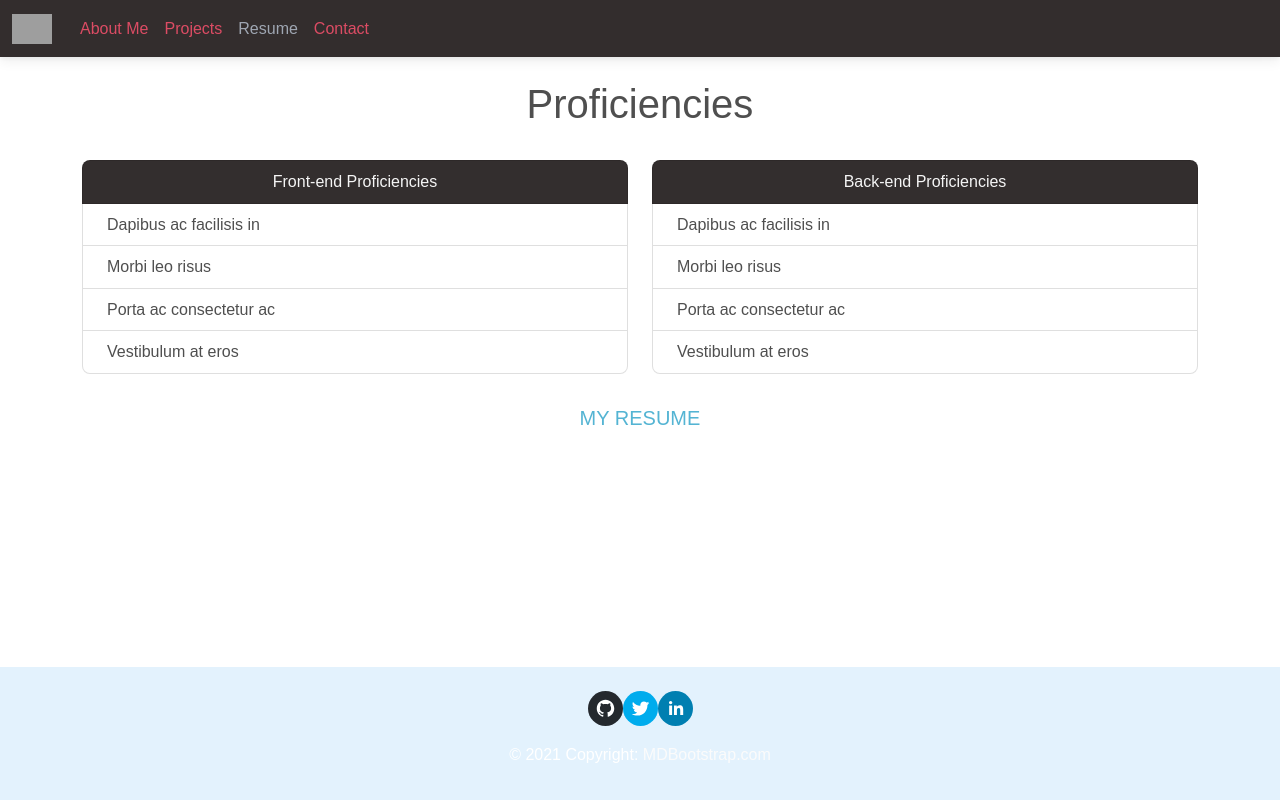
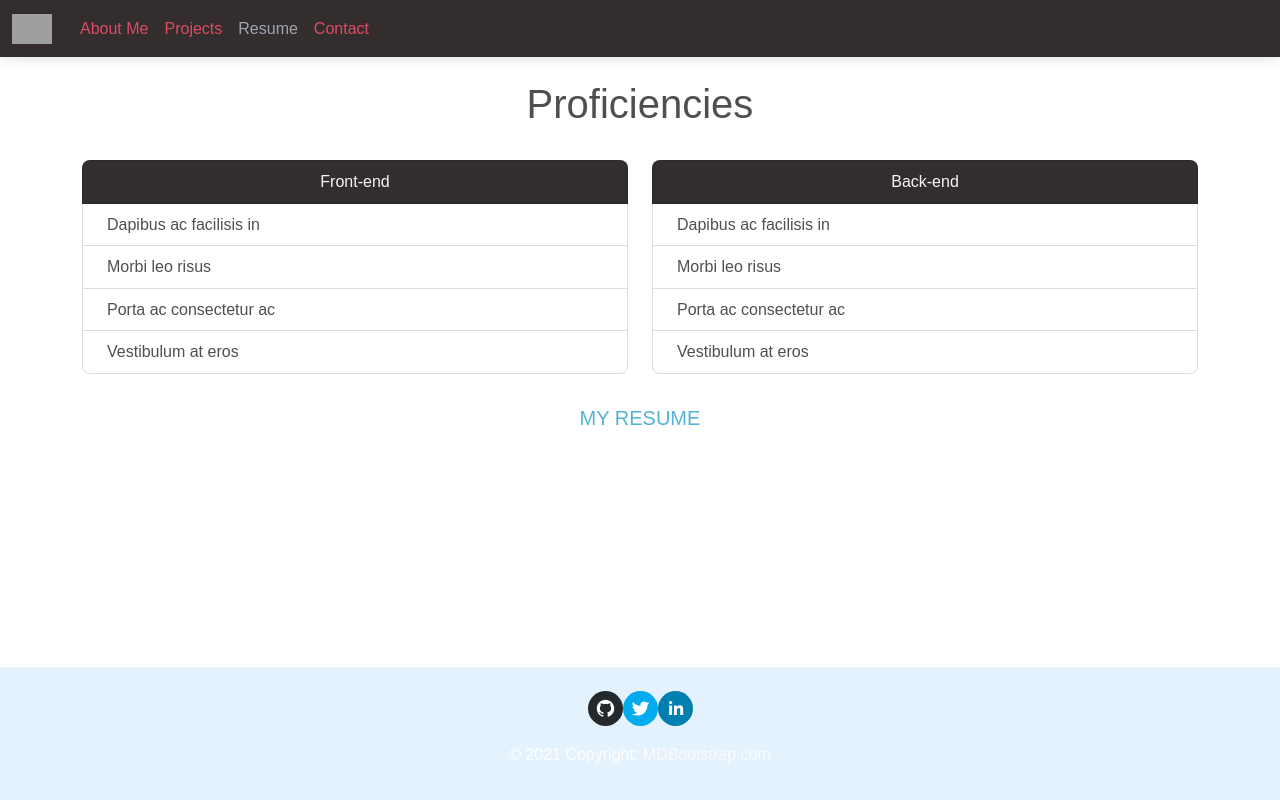
Before and after one commit to delaluz12/myReactPortfolio, a React (Create React App) app: page /resume in a window 1280 px wide. Built offline with nearby package versions, Linux system fonts and the light colour scheme; grey boxes are pictures that could not be loaded.

Commit message:
centering and style edits

```diff
--- a/src/components/Resume.js
+++ b/src/components/Resume.js
@@ -16,37 +16,50 @@ import {
 function Resume() {
   return (
     <MDBContainer>
-      <MDBRow  className='d-flex justify-content-center'>
-      <h1 className="topmargin text-center" style={{marginBottom: '2rem'}}>Proficiencies</h1>
-        <MDBCol md='6' >
-          <MDBListGroup flush style={{ minWidth: "22rem"}} >
-            <MDBListGroupItem color='dark' className='text-center'>Front-end Proficiencies</MDBListGroupItem>
+      <MDBRow className="d-flex justify-content-center">
+        <h1 className="topmargin text-center" style={{ marginBottom: "2rem" }}>
+          Proficiencies
+        </h1>
+        <MDBCol md="6">
+          <MDBListGroup flush>
+            <MDBListGroupItem color="dark" className="text-center">
+              Front-end
+            </MDBListGroupItem>
             <MDBListGroupItem>Dapibus ac facilisis in</MDBListGroupItem>
             <MDBListGroupItem>Morbi leo risus</MDBListGroupItem>
             <MDBListGroupItem>Porta ac consectetur ac</MDBListGroupItem>
             <MDBListGroupItem>Vestibulum at eros</MDBListGroupItem>
           </MDBListGroup>
         </MDBCol>
-        <MDBCol md='6'>
-          <MDBListGroup flush style={{ minWidth: "22rem" }} >
-            <MDBListGroupItem color='dark' className='text-center'>Back-end Proficiencies</MDBListGroupItem>
+        <MDBCol md="6">
+          <MDBListGroup flush>
+            <MDBListGroupItem color="dark" className="text-center">
+              Back-end
+            </MDBListGroupItem>
             <MDBListGroupItem>Dapibus ac facilisis in</MDBListGroupItem>
             <MDBListGroupItem>Morbi leo risus</MDBListGroupItem>
             <MDBListGroupItem>Porta ac consectetur ac</MDBListGroupItem>
             <MDBListGroupItem>Vestibulum at eros</MDBListGroupItem>
           </MDBListGroup>
         </MDBCol>
-        <MDBCol md='6' className='m-4 d-flex justify-content-center'>
-        <MDBBtn outline rounded className=' hover-overlay' color='info' style={{magin: 0, border: 'none'}} >
-        <h5>My Resume</h5>
+        <MDBCol md="6" className="m-4 d-flex justify-content-center">
+          <MDBBtn
+            outline
+            rounded
+            className=" hover-overlay"
+            color="info"
+            style={{ magin: 0, border: "none" }}
+          >
+            <h5 style={{ marginBottom: 0 }}>My Resume</h5>
             <div
-        className='mask'
+              className="mask"
               style={{
-          background: 'linear-gradient(45deg, rgba(29, 236, 197, 0.5), rgba(91, 14, 214, 0.5) 100%)',backgroundSize: 'cover'
+                background:
+                  "linear-gradient(45deg, rgba(29, 236, 197, 0.5), rgba(91, 14, 214, 0.5) 100%)",
+                backgroundSize: "cover",
               }}
             ></div>
           </MDBBtn>
-
         </MDBCol>
       </MDBRow>
     </MDBContainer>
```
Lines whose indentation alone changed are shown as unchanged.
